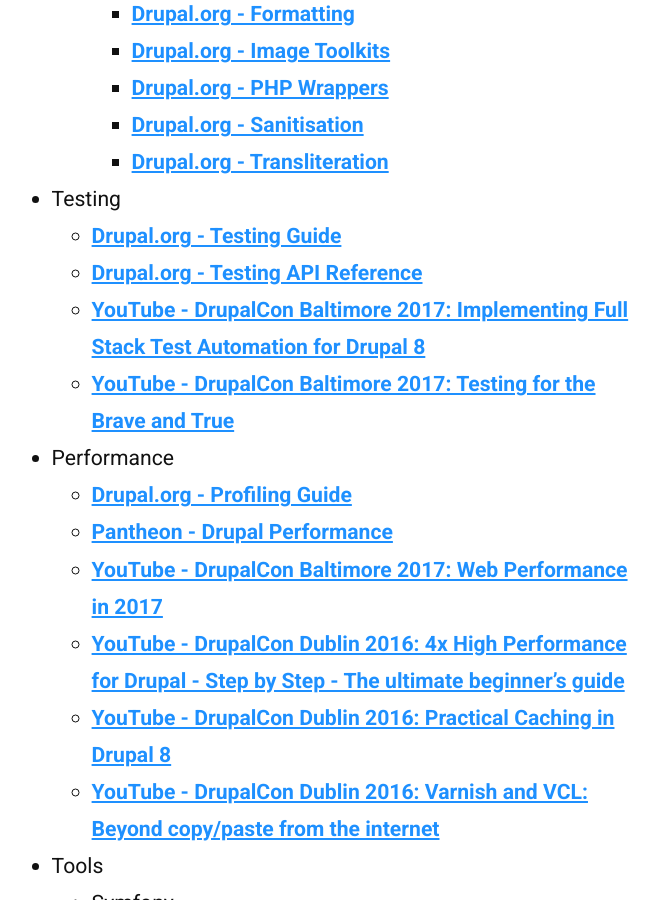
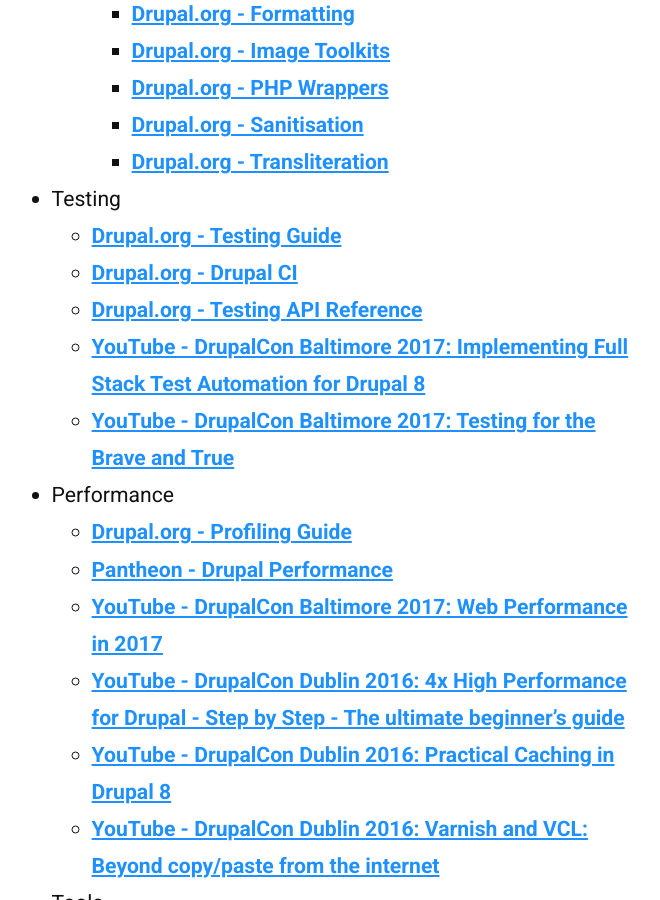
Before and after one commit to ellioseven/ellioseven.github.io, a Jekyll site: the page built from _posts/2017-04-30-drupal-8-learning-pathway.markdown, in a window 1280 px wide and 900 px high, scrolled down 5191 px. Shown: the whole window, without its empty margins (311-971 px from the left). Built offline with Jekyll 4.4.1, drawn with Linux system fonts in a browser that asks for light colours.

Commit message:
Add drupal-ci

```diff
--- a/_posts/2017-04-30-drupal-8-learning-pathway.markdown
+++ b/_posts/2017-04-30-drupal-8-learning-pathway.markdown
@@ -121,6 +121,7 @@
         * [Drupal.org - Transliteration](https://api.drupal.org/api/drupal/core%21lib%21Drupal%21Core%21Language%21language.api.php/group/transliteration/8.3.x)
 * Testing
     * [Drupal.org - Testing Guide](https://www.drupal.org/docs/8/testing)
+    * [Drupal.org - Drupal CI](https://www.drupal.org/drupalorg/docs/drupal-ci)
     * [Drupal.org - Testing API Reference](https://api.drupal.org/api/drupal/core%21core.api.php/group/testing/8.3.x)
     * [YouTube - DrupalCon Baltimore 2017: Implementing Full Stack Test Automation for Drupal 8](https://youtu.be/SceHV1Hueng)
     * [YouTube - DrupalCon Baltimore 2017: Testing for the Brave and True](https://youtu.be/6M5DtHeeXYI)
```
